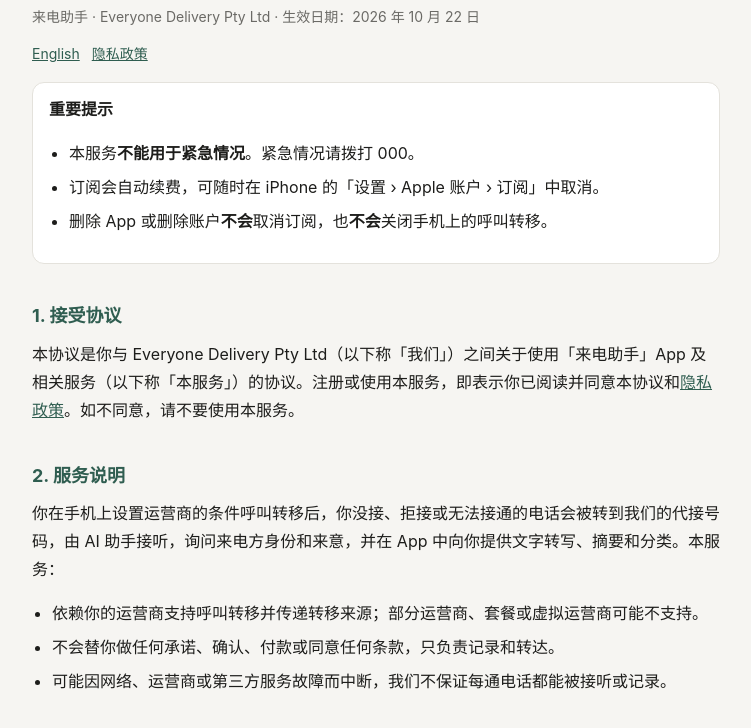
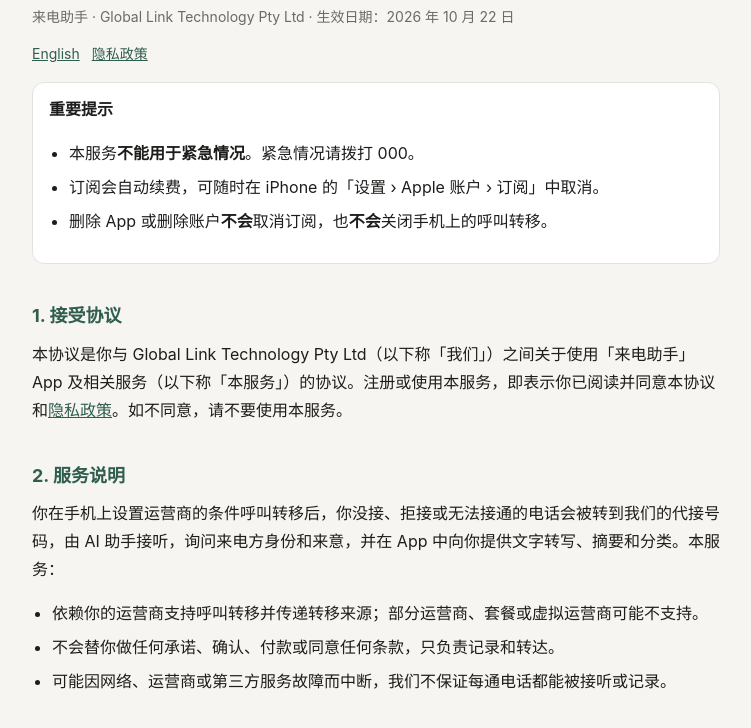
Before and after one commit to sch402/ai_call_assistant_claude, a website: page public/terms.html in a window 1280 px wide. Shown: the part 69-797 px from the top of the page, without its empty margins (264-1015 px from the left). Drawn offline with Linux system fonts and the light colour scheme.

Commit message:
Update terms.html

```diff
--- a/public/terms.html
+++ b/public/terms.html
@@ -11,7 +11,7 @@
 <body>
 <main>
   <h1>用户协议</h1>
-  <p class="muted">来电助手 · Everyone Delivery Pty Ltd · 生效日期：2026 年 10 月 22 日</p>
+  <p class="muted">来电助手 · Global Link Technology Pty Ltd · 生效日期：2026 年 10 月 22 日</p>
   <p class="lang"><a href="#en">English</a><a href="privacy.html">隐私政策</a></p>
 
   <div class="note">
@@ -24,7 +24,7 @@
   </div>
 
   <h2>1. 接受协议</h2>
-  <p>本协议是你与 Everyone Delivery Pty Ltd（以下称「我们」）之间关于使用「来电助手」App 及相关服务（以下称「本服务」）的协议。注册或使用本服务，即表示你已阅读并同意本协议和<a href="privacy.html">隐私政策</a>。如不同意，请不要使用本服务。</p>
+  <p>本协议是你与 Global Link Technology Pty Ltd（以下称「我们」）之间关于使用「来电助手」App 及相关服务（以下称「本服务」）的协议。注册或使用本服务，即表示你已阅读并同意本协议和<a href="privacy.html">隐私政策</a>。如不同意，请不要使用本服务。</p>
 
   <h2>2. 服务说明</h2>
   <p>你在手机上设置运营商的条件呼叫转移后，你没接、拒接或无法接通的电话会被转到我们的代接号码，由 AI 助手接听，询问来电方身份和来意，并在 App 中向你提供文字转写、摘要和分类。本服务：</p>
```
